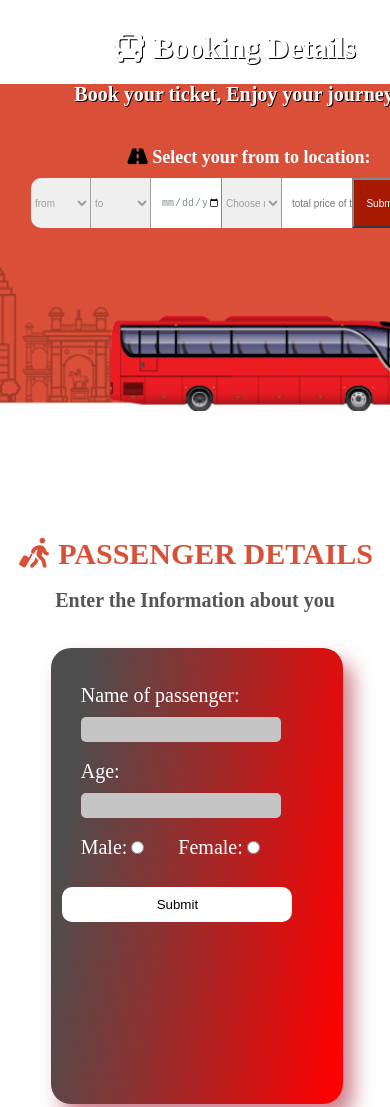
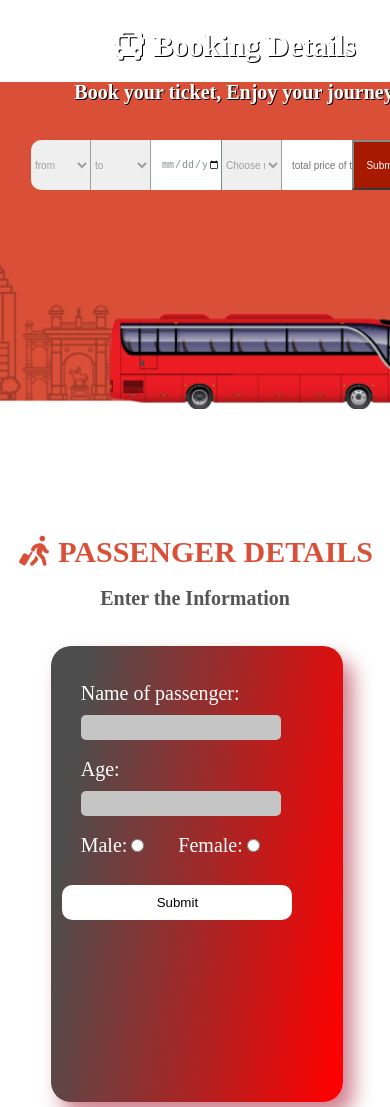
Before and after one commit to Iceuu/Bus-Reservation, a plain HTML site: page index.html in a window 390 px wide. Shown: the top 1107 px of the page. Drawn offline with Linux system fonts and the light colour scheme.

Commit message:
commited

```diff
--- a/index.html
+++ b/index.html
@@ -28,7 +28,7 @@
             <!--from nd to-->
             <div>
                 <br> <br>
-                <h5 id="direction"><i class="fa-solid fa-road"></i> Select your from to location:</h5>
+
 
                 <div class="from-to-date">
                     <select id="from">
@@ -85,7 +85,7 @@
                 <h1 id="passHead"><i class="fa-solid fa-person-walking-luggage"></i> PASSENGER DETAILS
                 </h1>
                 <br>
-                <h3 id="passh3">Enter the Information about you</h3>
+                <h3 id="passh3">Enter the Information</h3>
                 <br><br>
 
                 <div class="passanger-div">
--- a/style.css
+++ b/style.css
@@ -820,7 +820,7 @@ input[type="checkbox"] {
         background-position: center;
         background-repeat: no-repeat;
         background-size: 90rem;
-        margin-top: -5px;
+        margin-top: -7px;
     }
 
     .from-to-date {
```
